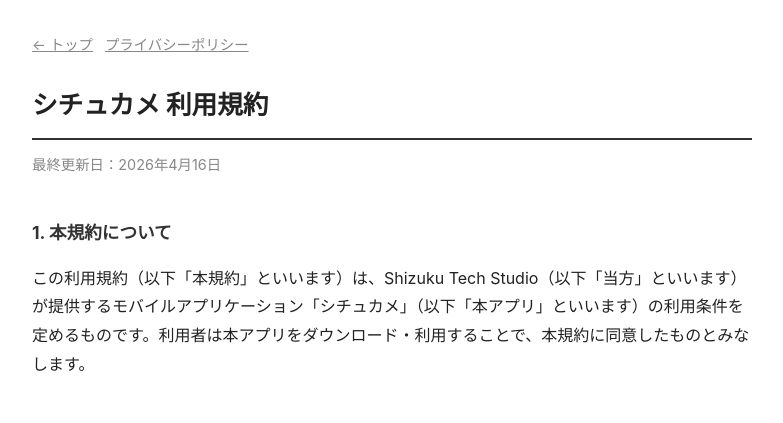
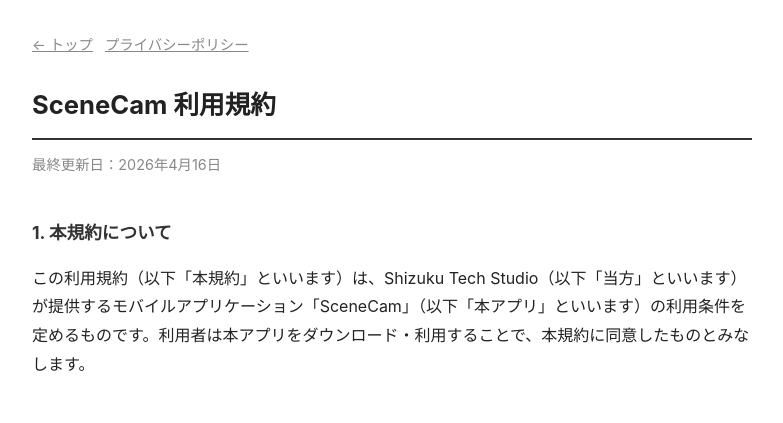
Before and after one commit to shizukutechstudio/shizukutechstudio.github.io, a plain HTML site: page scenecam/terms.html in a window 1280 px wide. Shown: the top 423 px of the page, without its empty margins (248-1031 px from the left). Drawn offline with Linux system fonts and the light colour scheme.

Commit message:
Update terms.html

```diff
--- a/scenecam/terms.html
+++ b/scenecam/terms.html
@@ -3,7 +3,7 @@
 <head>
 <meta charset="UTF-8">
 <meta name="viewport" content="width=device-width, initial-scale=1">
-<title>シチュカメ 利用規約</title>
+<title>SceneCam 利用規約</title>
 <style>
   body { font-family: -apple-system, BlinkMacSystemFont, "Hiragino Sans", "Yu Gothic", system-ui, sans-serif; max-width: 720px; margin: 0 auto; padding: 32px 20px 64px; line-height: 1.8; color: #222; }
   h1 { font-size: 1.6rem; border-bottom: 2px solid #333; padding-bottom: 10px; margin-bottom: 8px; }
@@ -23,11 +23,11 @@
 <body>
   <nav><a href="../">&larr; トップ</a><a href="privacy.html">プライバシーポリシー</a></nav>
 
-  <h1>シチュカメ 利用規約</h1>
+  <h1>SceneCam 利用規約</h1>
   <p class="meta">最終更新日：2026年4月16日</p>
 
   <h2>1. 本規約について</h2>
-  <p>この利用規約（以下「本規約」といいます）は、Shizuku Tech Studio（以下「当方」といいます）が提供するモバイルアプリケーション「シチュカメ」（以下「本アプリ」といいます）の利用条件を定めるものです。利用者は本アプリをダウンロード・利用することで、本規約に同意したものとみなします。</p>
+  <p>この利用規約（以下「本規約」といいます）は、Shizuku Tech Studio（以下「当方」といいます）が提供するモバイルアプリケーション「SceneCam」（以下「本アプリ」といいます）の利用条件を定めるものです。利用者は本アプリをダウンロード・利用することで、本規約に同意したものとみなします。</p>
 
   <h2>2. サービス内容</h2>
   <p>本アプリは、シチュエーション（撮影シーン）ごとに、ファイルの命名ルール・解像度・色調補正などをまとめて保存し、毎回同じ設定で撮影できるようにするカメラアプリです。シチュエーション設定や撮影した写真は、すべて利用者の端末内に保存されます。</p>
```
